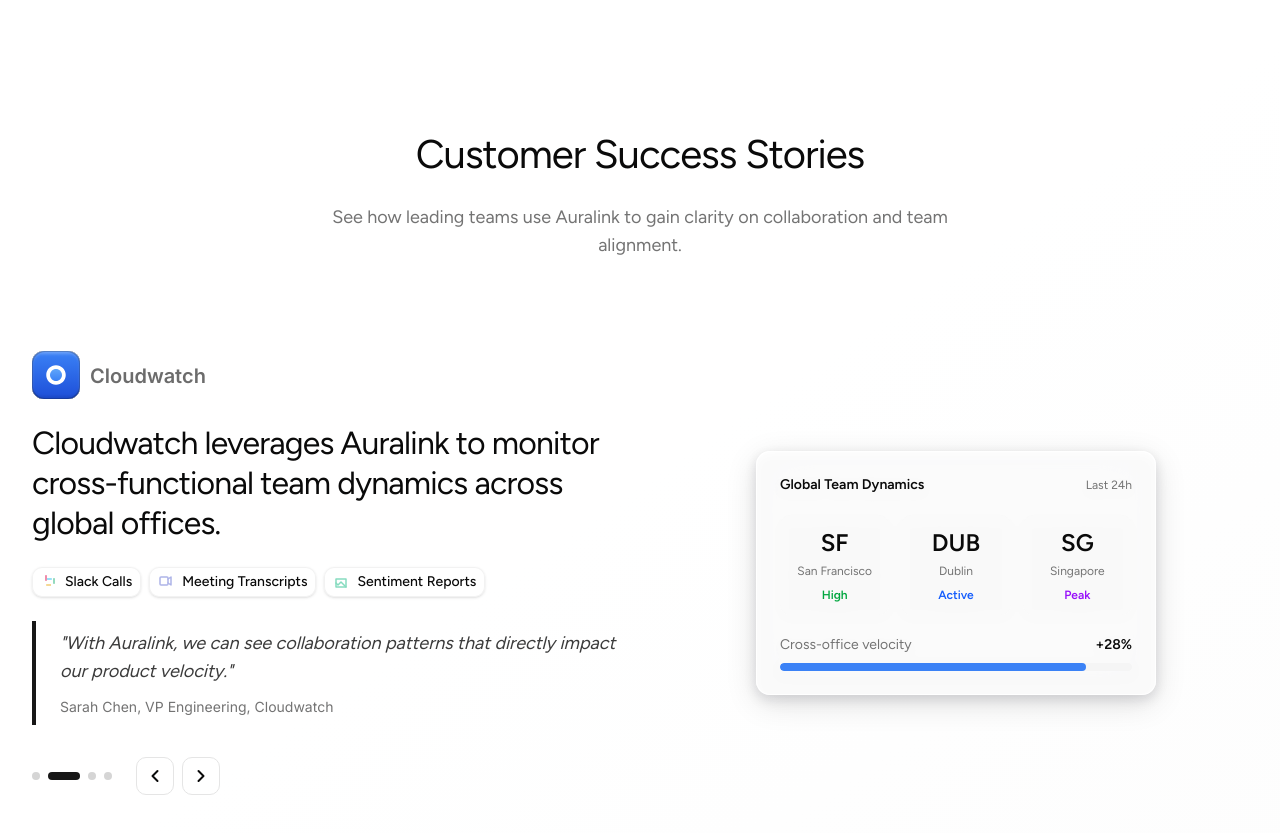
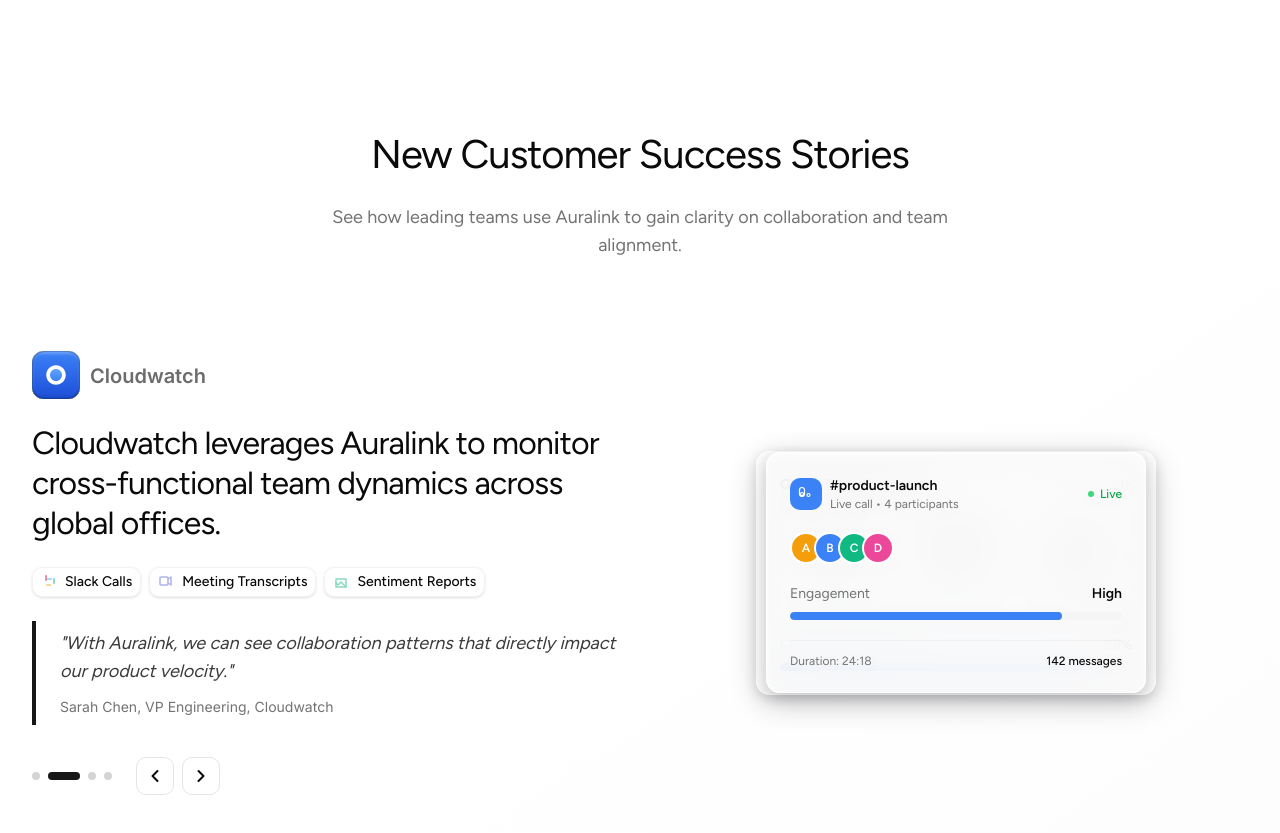
Before and after one commit to From-Vibes-to-Pull-Requests/auralink-landing-page, a Next.js app: page / in a window 1280 px wide. Shown: the part 1520-2353 px from the top of the page. Built offline with nearby package versions, Linux system fonts and the light colour scheme.

Commit message:
Enhance CaseStudiesCarousel with animated SlackCallCard and MeetingTranscriptCard components. Added dynamic content for meeting transcripts and improved styling. Updated header to reflect new customer success stories. Removed unnecessary dev dependency from package-lock.json.

```diff
--- a/components/CaseStudiesCarousel.tsx
+++ b/components/CaseStudiesCarousel.tsx
@@ -379,7 +379,85 @@ const SlackCallCard = ({
   zIndex: number
 }) => {
   return (
-    null
+    <motion.div
+      initial={{
+        opacity: 0,
+        y: 20,
+        scale: 0.95,
+      }}
+      animate={{
+        opacity: 1,
+        y: 0,
+        scale: 1,
+      }}
+      transition={{
+        duration: 0.6,
+        ease: [0.76, 0, 0.24, 1],
+        delay,
+      }}
+      className="absolute w-[380px] rounded-xl p-6 backdrop-blur-xl"
+      style={{
+        backgroundColor: "rgba(255, 255, 255, 0.85)",
+        boxShadow: "inset 0 0 0 1px rgba(255, 255, 255, 0.8), 0 8px 32px 0 rgba(0, 0, 0, 0.12)",
+        filter: "drop-shadow(0 4px 6px rgba(30, 30, 44, 0.15))",
+        transform: "translate(40px, 60px)",
+        zIndex,
+      }}
+    >
+      <div className="flex flex-col space-y-5">
+        <div className="flex items-center justify-between">
+          <div className="flex items-center gap-2">
+            <div
+              className="w-8 h-8 rounded-lg flex items-center justify-center text-white"
+              style={{ backgroundColor: accentColor }}
+            >
+              <svg viewBox="0 0 16 16" fill="none" className="w-4 h-4">
+                <path
+                  d="M4 9.5a1.5 1.5 0 1 1 0-3 1.5 1.5 0 0 1 0 3Zm0 1a2.5 2.5 0 0 0 2.5-2.5V4a2.5 2.5 0 1 0-5 0v4A2.5 2.5 0 0 0 4 10.5Zm5-1.5a1.5 1.5 0 1 1 3 0 1.5 1.5 0 0 1-3 0Z"
+                  stroke="currentColor"
+                  strokeWidth="1.2"
+                />
+              </svg>
+            </div>
+            <div>
+              <h4 className="text-sm font-semibold text-foreground">#product-launch</h4>
+              <p className="text-xs text-muted-foreground">Live call • 4 participants</p>
+            </div>
+          </div>
+          <span className="flex items-center gap-1.5 text-xs font-medium text-green-600">
+            <span className="w-1.5 h-1.5 rounded-full bg-green-500 animate-pulse" />
+            Live
+          </span>
+        </div>
+
+        <div className="flex -space-x-2">
+          {["#F59E0B", "#3B82F6", "#10B981", "#EC4899"].map((color, i) => (
+            <div
+              key={i}
+              className="w-8 h-8 rounded-full border-2 border-white flex items-center justify-center text-xs font-semibold text-white"
+              style={{ backgroundColor: color }}
+            >
+              {String.fromCharCode(65 + i)}
+            </div>
+          ))}
+        </div>
+
+        <div className="space-y-2">
+          <div className="flex items-center justify-between text-sm">
+            <span className="text-muted-foreground">Engagement</span>
+            <span className="font-semibold text-foreground">High</span>
+          </div>
+          <div className="w-full h-2 bg-muted rounded-full overflow-hidden">
+            <div className="h-full rounded-full" style={{ width: "82%", backgroundColor: accentColor }} />
+          </div>
+        </div>
+
+        <div className="pt-3 border-t border-border/50 flex items-center justify-between text-xs text-muted-foreground">
+          <span>Duration: 24:18</span>
+          <span className="font-medium text-foreground">142 messages</span>
+        </div>
+      </div>
+    </motion.div>
   )
 }
 const MeetingTranscriptCard = ({
@@ -391,8 +469,71 @@ const MeetingTranscriptCard = ({
   delay: number
   zIndex: number
 }) => {
+  const lines = [
+    { speaker: "Alex", color: "#3B82F6", text: "Let's align on the Q3 roadmap priorities." },
+    { speaker: "Priya", color: "#10B981", text: "Auralink flagged tone shift — focusing on blockers." },
+    { speaker: "Jordan", color: "#F59E0B", text: "Engineering can ship the API by end of sprint." },
+  ]
   return (
-    null
+    <motion.div
+      initial={{
+        opacity: 0,
+        y: 20,
+        scale: 0.95,
+      }}
+      animate={{
+        opacity: 1,
+        y: 0,
+        scale: 1,
+      }}
+      transition={{
+        duration: 0.6,
+        ease: [0.76, 0, 0.24, 1],
+        delay,
+      }}
+      className="absolute w-[400px] rounded-xl p-6 backdrop-blur-xl"
+      style={{
+        backgroundColor: "rgba(255, 255, 255, 0.85)",
+        boxShadow: "inset 0 0 0 1px rgba(255, 255, 255, 0.8), 0 8px 32px 0 rgba(0, 0, 0, 0.12)",
+        filter: "drop-shadow(0 4px 6px rgba(30, 30, 44, 0.15))",
+        transform: "translate(-190px, -70px)",
+        zIndex,
+      }}
+    >
+      <div className="flex flex-col space-y-5">
+        <div className="flex items-center justify-between">
+          <h4 className="text-sm font-semibold text-foreground">Meeting Transcript</h4>
+          <span className="text-xs text-muted-foreground">Auto-generated</span>
+        </div>
+
+        <div className="space-y-3">
+          {lines.map((line, i) => (
+            <div key={i} className="flex gap-3">
+              <div
+                className="flex-shrink-0 w-7 h-7 rounded-full flex items-center justify-center text-[10px] font-semibold text-white"
+                style={{ backgroundColor: line.color }}
+              >
+                {line.speaker.slice(0, 2).toUpperCase()}
+              </div>
+              <div className="flex-1 min-w-0">
+                <div className="flex items-center gap-2 mb-1">
+                  <span className="text-xs font-semibold text-foreground">{line.speaker}</span>
+                  <span className="text-[10px] text-muted-foreground">00:{(i + 1) * 12}</span>
+                </div>
+                <p className="text-xs leading-relaxed text-muted-foreground">{line.text}</p>
+              </div>
+            </div>
+          ))}
+        </div>
+
+        <div className="pt-3 border-t border-border/50 flex items-center justify-between text-xs">
+          <span className="text-muted-foreground">Sentiment</span>
+          <span className="font-semibold" style={{ color: accentColor }}>
+            Constructive · 94%
+          </span>
+        </div>
+      </div>
+    </motion.div>
   )
 }
 const SentimentReportCard = ({
@@ -718,7 +859,7 @@ export const CaseStudiesCarousel = () => {
               fontSize: "40px",
             }}
           >
-            Customer Success Stories
+            New Customer Success Stories
           </h1>
           <p
             className="text-lg leading-7 text-muted-foreground max-w-2xl mx-auto"
```
Also changed, not shown: 1 other file (tests, documents, lock files or other folders).
